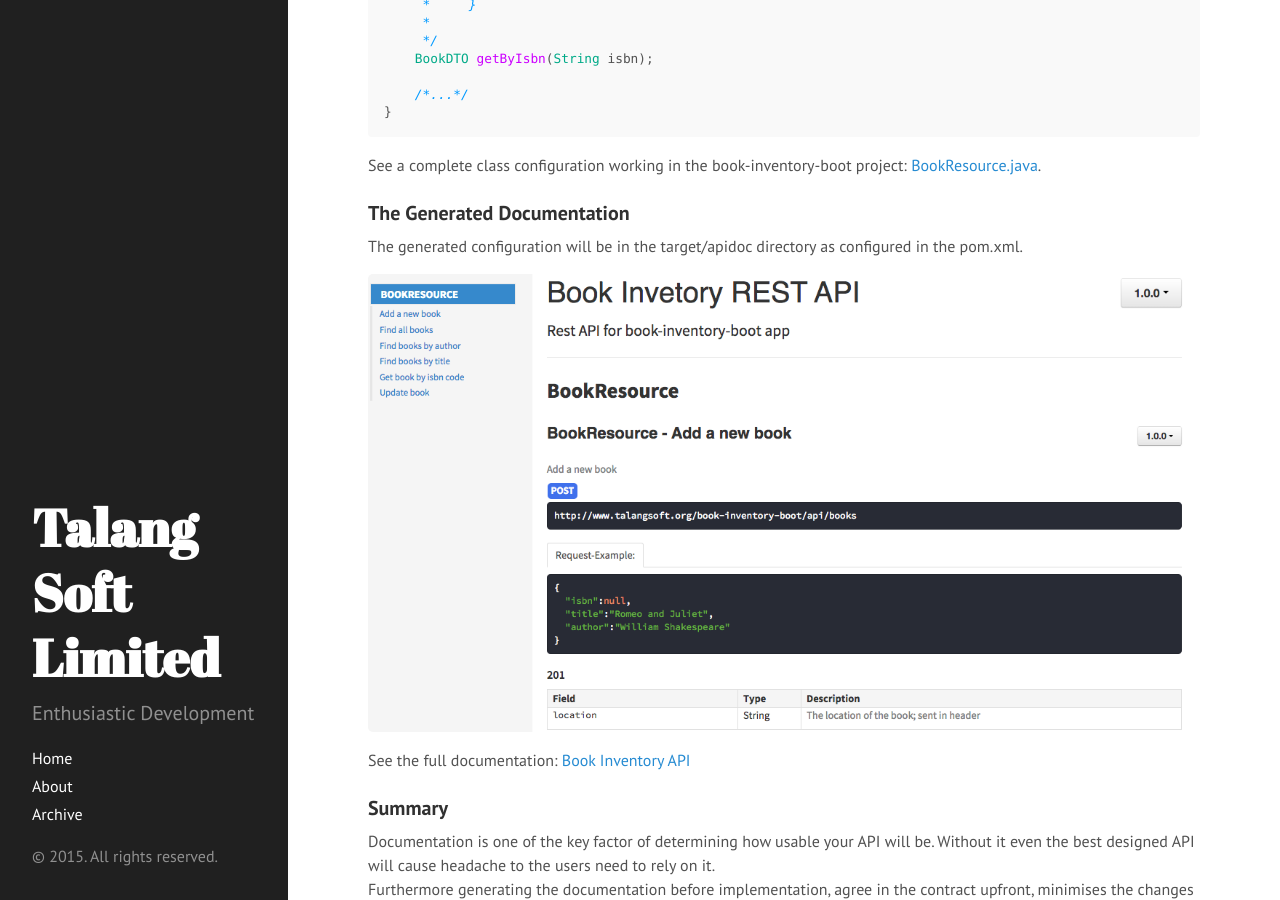
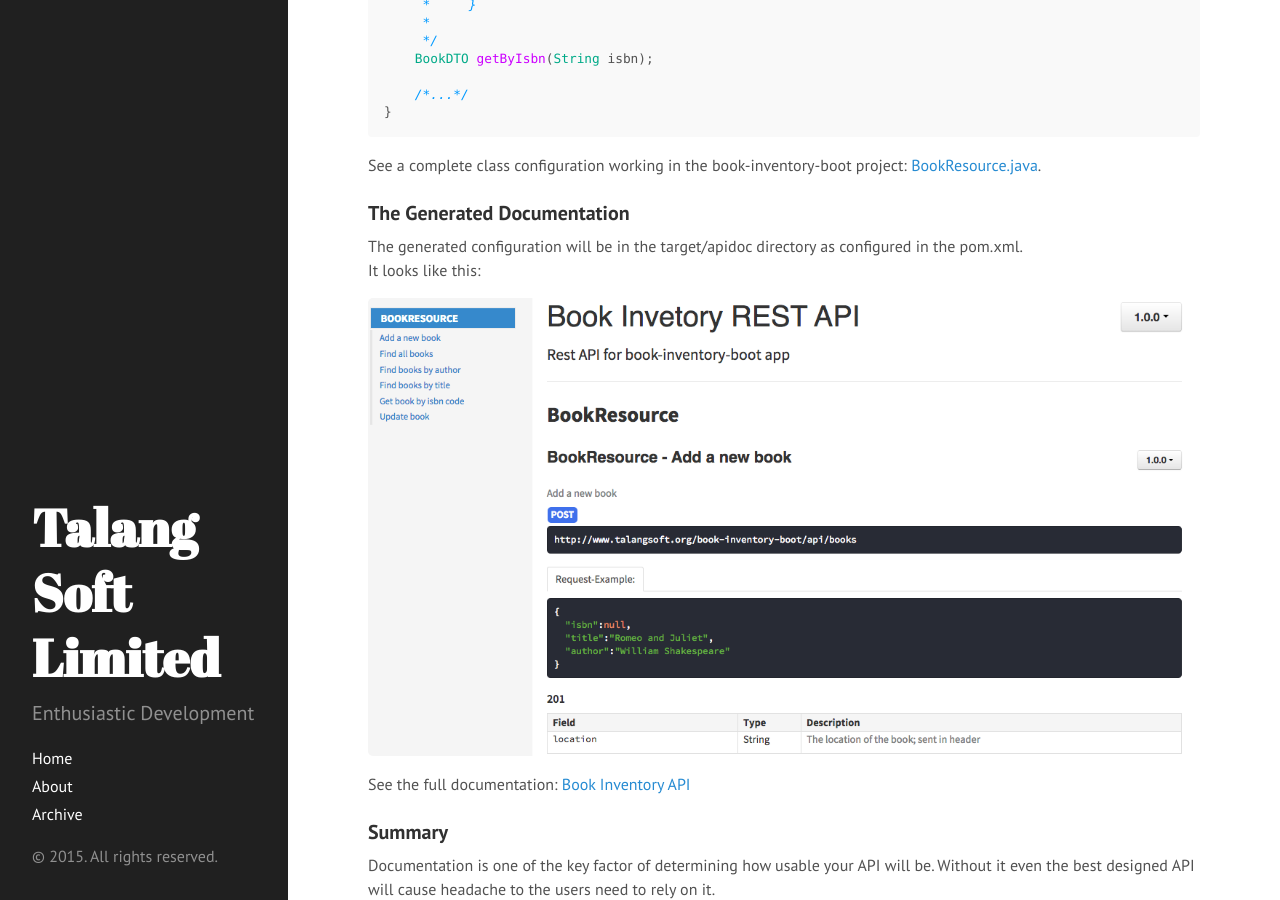
Before and after one commit to timeamolnar/tamaslang.github.io, a Jekyll site: the page built from _posts/2015-04-10-contract-driven-rest-api-design.md, in a window 1280 px wide and 900 px high, scrolled down 3059 px. Built offline with Jekyll 4.4.1, drawn with Linux system fonts in a browser that asks for light colours; Markdown is read by kramdown in place of the engine named in the settings; comment, search, counter and statistics services are not loaded.

Commit message:
fix text

```diff
--- a/_posts/2015-04-10-contract-driven-rest-api-design.md
+++ b/_posts/2015-04-10-contract-driven-rest-api-design.md
@@ -156,7 +156,8 @@ See a complete class configuration working in the book-inventory-boot project:
 
 ### The Generated Documentation
 
-The generated configuration will be in the target/apidoc directory as configured in the pom.xml.
+The generated configuration will be in the target/apidoc directory as configured in the pom.xml.<br/>
+It looks like this:
 
 ![placeholder]({{ site.url }}/assets/apidoc_example.png "Apidoc example")
 See the full documentation: <a href="{{ site.url }}/assets/apidocs/" target="_target">Book Inventory API</a>
```
